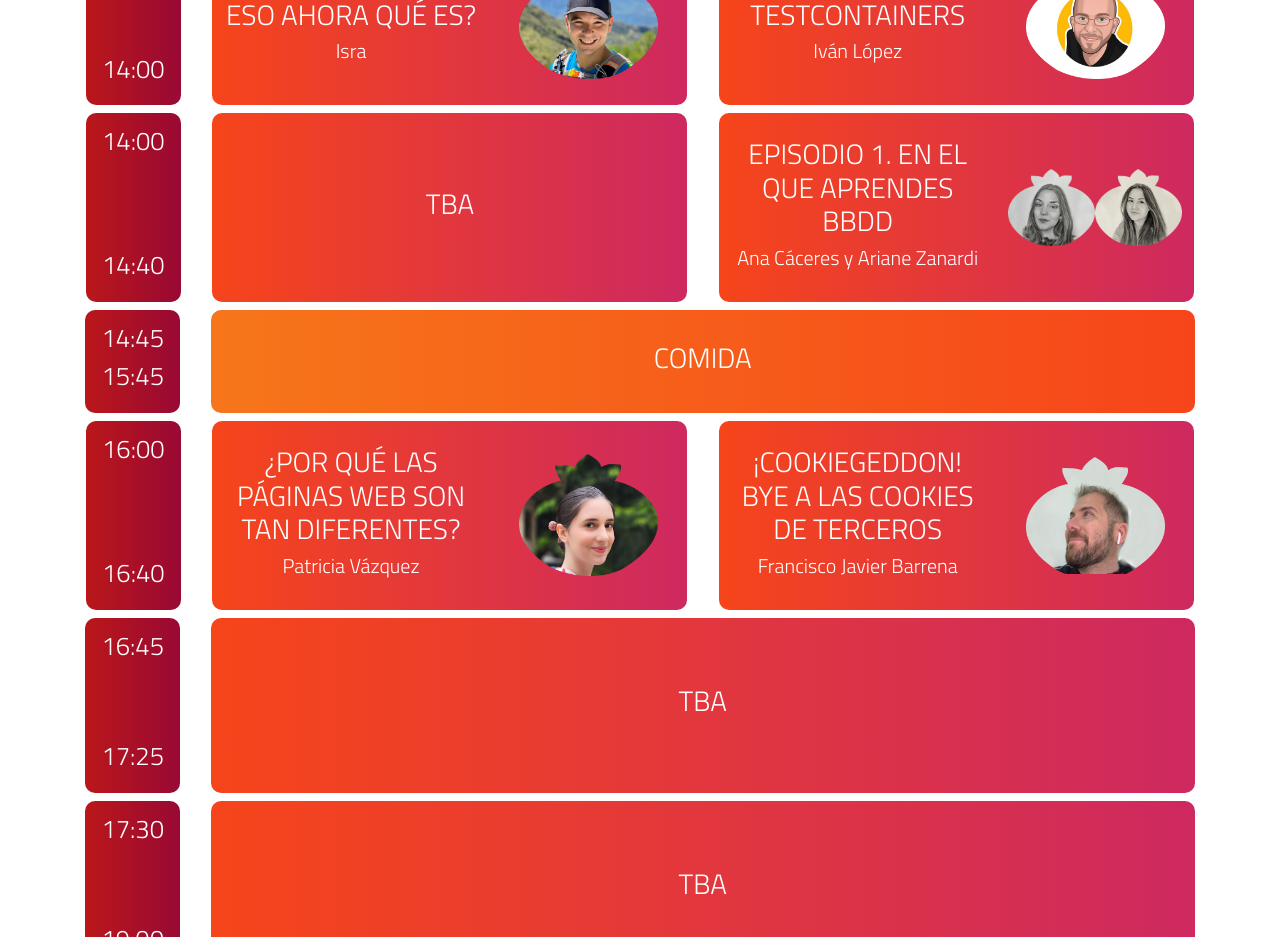
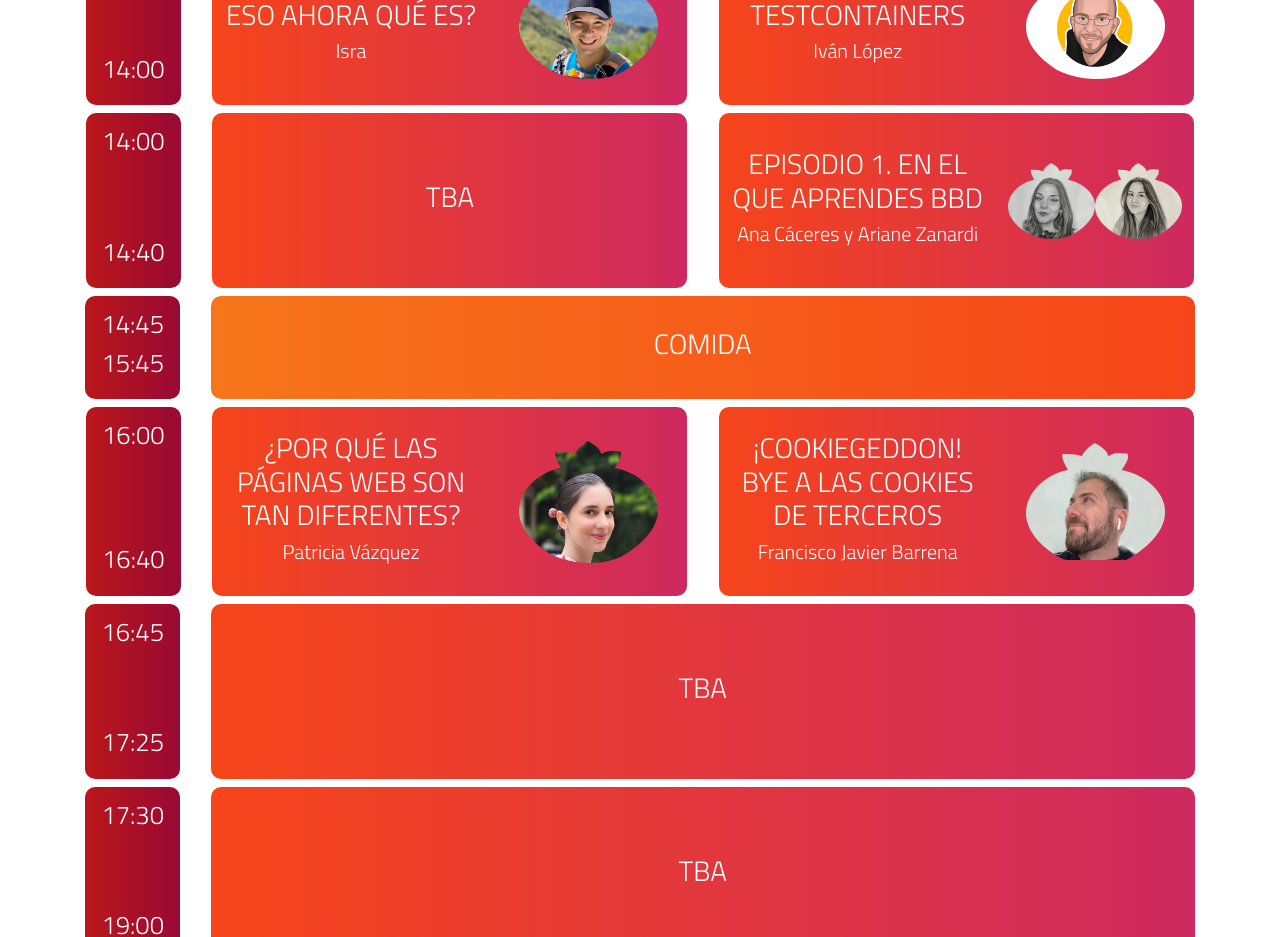
Before and after one commit to aulasoftwarelibre/salmorejoTech2024web, a React (Vite) app: page / in a window 1280 px wide. Shown: the part 4340-5277 px from the top of the page. Built offline with nearby package versions, Linux system fonts and the light colour scheme.

Commit message:
fix: speeaking of bbdd wrong name

```diff
--- a/src/components/Schedule/Schedule.tsx
+++ b/src/components/Schedule/Schedule.tsx
@@ -397,7 +397,7 @@
           </div>
           {/**<ScheduleCard title="SERVICE MESH: ¿Y ESO AHORA QUÉ ES?" author="Belén Feu" image=""/>**/}
           <TBAmid/>
-          <DoubleCard title="EPISODIO 1. EN EL QUE APRENDES BBDD" author="Ana Cáceres y Ariane Zanardi" image={Ana} image2={Ariane} descripcion1='Ingenieras de Software centradas en el desarrollo de software y buenas prácticas.'  descripcion2="" descripcionCharla='En esta charla sobre Behavior-Driven Development (BDD), exploraremos en qué consiste BDD, El objetivo principal es tratar los conceptos fundamentales y mostrar cómo se puede aplicar en proyectos reales, Inspirándonos en "FRIENDS", descubriremos cómo BDD puede estar presente para apoyarnos en la creación de software de calidad.'/>
+          <DoubleCard title="EPISODIO 1. EN EL QUE APRENDES BBD" author="Ana Cáceres y Ariane Zanardi" image={Ana} image2={Ariane} descripcion1='Ingenieras de Software centradas en el desarrollo de software y buenas prácticas.'  descripcion2="" descripcionCharla='En esta charla sobre Behavior-Driven Development (BDD), exploraremos en qué consiste BDD, El objetivo principal es tratar los conceptos fundamentales y mostrar cómo se puede aplicar en proyectos reales, Inspirándonos en "FRIENDS", descubriremos cómo BDD puede estar presente para apoyarnos en la creación de software de calidad.'/>
         </div>
         <div className="row pt-2" style={{ alignItems: 'stretch' }}>
           <div
```
